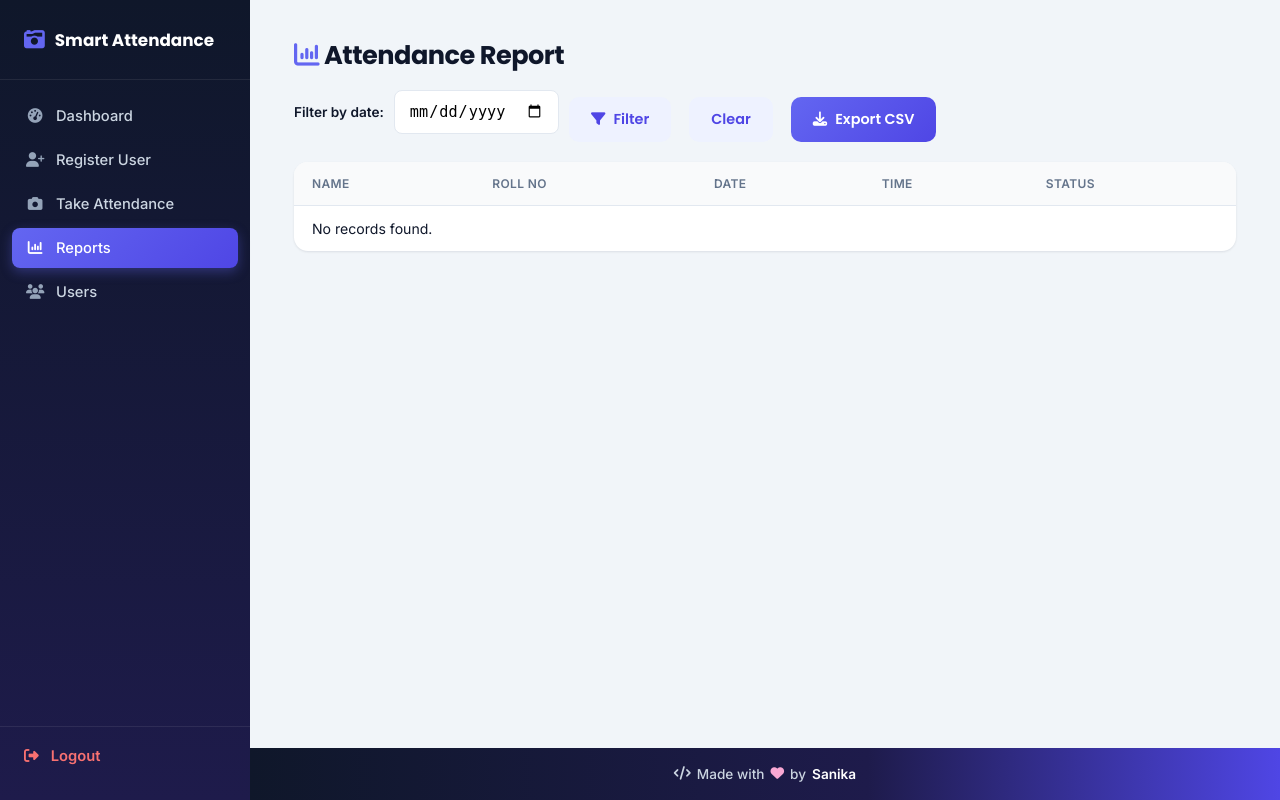
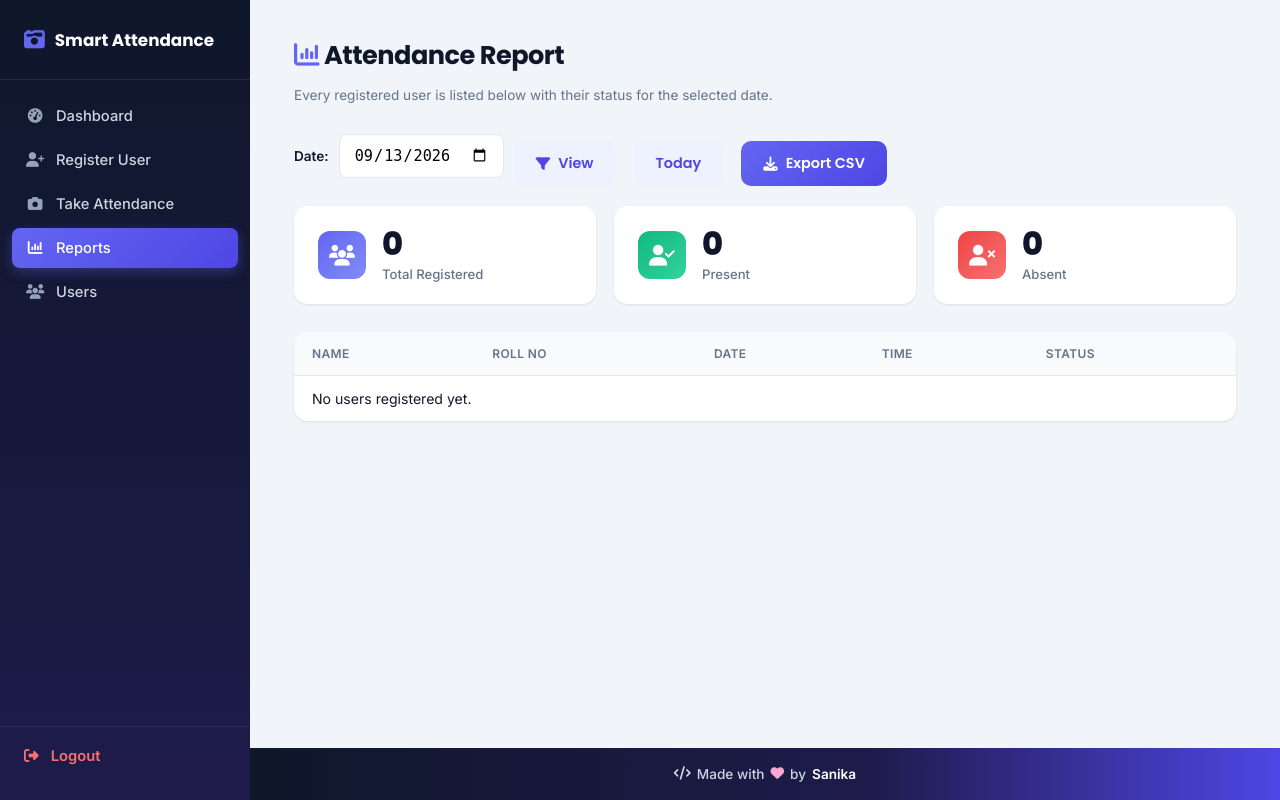
Before and after one commit to Sanika2373/Smart-Attendance-System, a Flask app: page /report in a window 1280 px wide. Run offline with Flask 3, Linux system fonts and the light colour scheme; the visitor is signed in with stand-in values (Sample User, id 1).

Commit message:
Add per-date present/absent report with CSV summary

```diff
--- a/app.py
+++ b/app.py
@@ -301,34 +301,93 @@
 
 # ---------- Reports ----------
 
+def _build_report_rows(selected_date):
+    """
+    Returns (rows, present_count, absent_count, total_count) for the given
+    date. Every registered user gets exactly one row — Present (with time)
+    if they have an attendance entry that date, Absent otherwise. This way
+    the report always reflects the current full list of registered users,
+    even ones who haven't marked attendance yet.
+    """
+    users = User.query.order_by(User.name).all()
+    day_attendance = {
+        a.user_id: a for a in Attendance.query.filter_by(date=selected_date).all()
+    }
+
+    rows = []
+    present_count = 0
+    for user in users:
+        att = day_attendance.get(user.id)
+        if att:
+            present_count += 1
+            rows.append({
+                "name": user.name,
+                "roll_no": user.roll_no,
+                "date": selected_date.strftime("%Y-%m-%d"),
+                "status": "Present",
+                "time": att.time_in.strftime("%H:%M:%S"),
+            })
+        else:
+            rows.append({
+                "name": user.name,
+                "roll_no": user.roll_no,
+                "date": selected_date.strftime("%Y-%m-%d"),
+                "status": "Absent",
+                "time": "-",
+            })
+
+    total_count = len(users)
+    absent_count = total_count - present_count
+    return rows, present_count, absent_count, total_count
+
+
 @app.route("/report")
 @login_required
 def report():
     date_filter = request.args.get("date")
-    query = Attendance.query
-    if date_filter:
-        query = query.filter_by(date=datetime.strptime(date_filter, "%Y-%m-%d").date())
-    records = query.order_by(Attendance.time_in.desc()).all()
-    return render_template("report.html", records=[r.to_dict() for r in records], date_filter=date_filter)
+    selected_date = (
+        datetime.strptime(date_filter, "%Y-%m-%d").date()
+        if date_filter else datetime.utcnow().date()
+    )
+    rows, present_count, absent_count, total_count = _build_report_rows(selected_date)
+    return render_template(
+        "report.html",
+        records=rows,
+        date_filter=selected_date.strftime("%Y-%m-%d"),
+        present_count=present_count,
+        absent_count=absent_count,
+        total_count=total_count,
+    )
 
 
 @app.route("/report/export")
 @login_required
 def export_report():
-    records = Attendance.query.order_by(Attendance.time_in.desc()).all()
-    df = pd.DataFrame([r.to_dict() for r in records])
+    date_filter = request.args.get("date")
+    selected_date = (
+        datetime.strptime(date_filter, "%Y-%m-%d").date()
+        if date_filter else datetime.utcnow().date()
+    )
+    rows, present_count, absent_count, total_count = _build_report_rows(selected_date)
 
-    buffer = io.BytesIO()
+    df = pd.DataFrame(rows, columns=["name", "roll_no", "date", "status", "time"])
+    df.columns = ["Name", "Roll No", "Date", "Status", "Time"]
+
+    buffer = io.StringIO()
+    buffer.write(f"Attendance Report — {selected_date.strftime('%Y-%m-%d')}\n\n")
     df.to_csv(buffer, index=False)
-    buffer.seek(0)
+    buffer.write("\nSummary\n")
+    buffer.write(f"Total Registered Users,{total_count}\n")
+    buffer.write(f"Present,{present_count}\n")
+    buffer.write(f"Absent,{absent_count}\n")
 
+    mem = io.BytesIO(buffer.getvalue().encode("utf-8"))
     return send_file(
-        buffer,
+        mem,
         mimetype="text/csv",
         as_attachment=True,
-        download_name=f"attendance_report_{datetime.utcnow().strftime('%Y%m%d')}.csv",
+        download_name=f"attendance_report_{selected_date.strftime('%Y%m%d')}.csv",
     )
-
 
 # ---------- Users list ----------
 
--- a/static/css/style.css
+++ b/static/css/style.css
@@ -299,6 +299,11 @@
     display: inline-block;
 }
 
+.badge-absent {
+    background: var(--danger-bg);
+    color: #991b1b;
+}
+
 .filter-form { margin-bottom: 20px; display: flex; align-items: center; gap: 10px; flex-wrap: wrap; }
 .filter-form input { width: auto; }
 
--- a/templates/report.html
+++ b/templates/report.html
@@ -2,14 +2,39 @@
 {% block title %}Reports{% endblock %}
 {% block content %}
 <h2><i class="fa-solid fa-chart-column" style="color: var(--primary);"></i> Attendance Report</h2>
+<p class="hint" style="margin-bottom: 20px;">Every registered user is listed below with their status for the selected date.</p>
 
 <form method="GET" class="filter-form">
-    <label style="margin: 0;">Filter by date:</label>
-    <input type="date" name="date" value="{{ date_filter or '' }}">
-    <button type="submit" class="btn"><i class="fa-solid fa-filter"></i> Filter</button>
-    <a href="{{ url_for('report') }}" class="btn">Clear</a>
-    <a href="{{ url_for('export_report') }}" class="btn btn-primary"><i class="fa-solid fa-download"></i> Export CSV</a>
+    <label style="margin: 0;">Date:</label>
+    <input type="date" name="date" value="{{ date_filter }}">
+    <button type="submit" class="btn"><i class="fa-solid fa-filter"></i> View</button>
+    <a href="{{ url_for('report') }}" class="btn">Today</a>
+    <a href="{{ url_for('export_report', date=date_filter) }}" class="btn btn-primary"><i class="fa-solid fa-download"></i> Export CSV</a>
 </form>
+
+<div class="stats-grid">
+    <div class="stat-card">
+        <div class="stat-icon blue"><i class="fa-solid fa-users"></i></div>
+        <div>
+            <div class="stat-number">{{ total_count }}</div>
+            <div class="stat-label">Total Registered</div>
+        </div>
+    </div>
+    <div class="stat-card">
+        <div class="stat-icon green"><i class="fa-solid fa-user-check"></i></div>
+        <div>
+            <div class="stat-number">{{ present_count }}</div>
+            <div class="stat-label">Present</div>
+        </div>
+    </div>
+    <div class="stat-card">
+        <div class="stat-icon red"><i class="fa-solid fa-user-xmark"></i></div>
+        <div>
+            <div class="stat-number">{{ absent_count }}</div>
+            <div class="stat-label">Absent</div>
+        </div>
+    </div>
+</div>
 
 <table class="data-table">
     <thead>
@@ -21,11 +46,17 @@
             <td>{{ r.name }}</td>
             <td>{{ r.roll_no }}</td>
             <td>{{ r.date }}</td>
-            <td>{{ r.time_in }}</td>
-            <td><span class="badge"><i class="fa-solid fa-check"></i> {{ r.status }}</span></td>
+            <td>{{ r.time }}</td>
+            <td>
+                {% if r.status == "Present" %}
+                <span class="badge"><i class="fa-solid fa-check"></i> Present</span>
+                {% else %}
+                <span class="badge badge-absent"><i class="fa-solid fa-xmark"></i> Absent</span>
+                {% endif %}
+            </td>
         </tr>
         {% else %}
-        <tr><td colspan="5">No records found.</td></tr>
+        <tr><td colspan="5">No users registered yet.</td></tr>
         {% endfor %}
     </tbody>
 </table>
```
